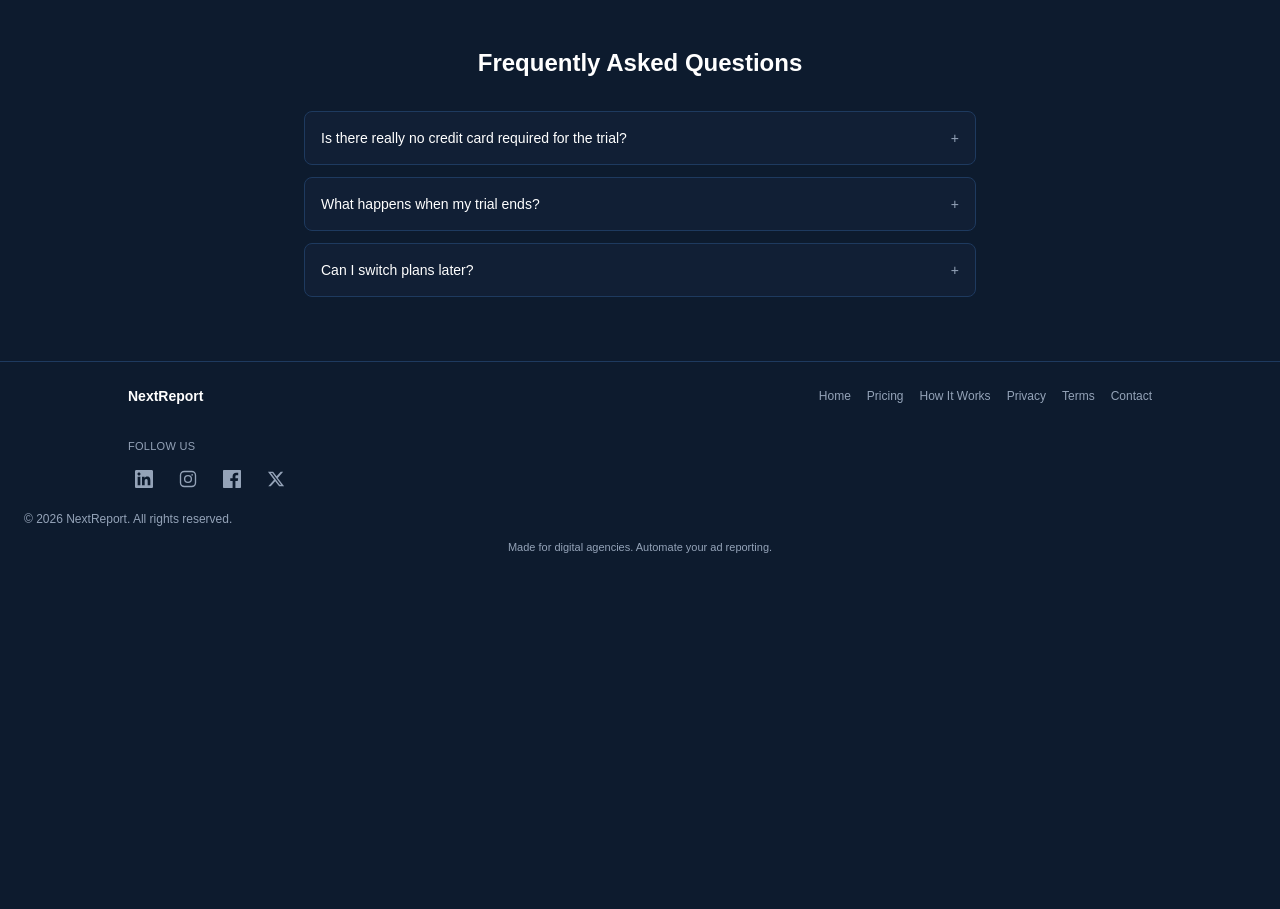
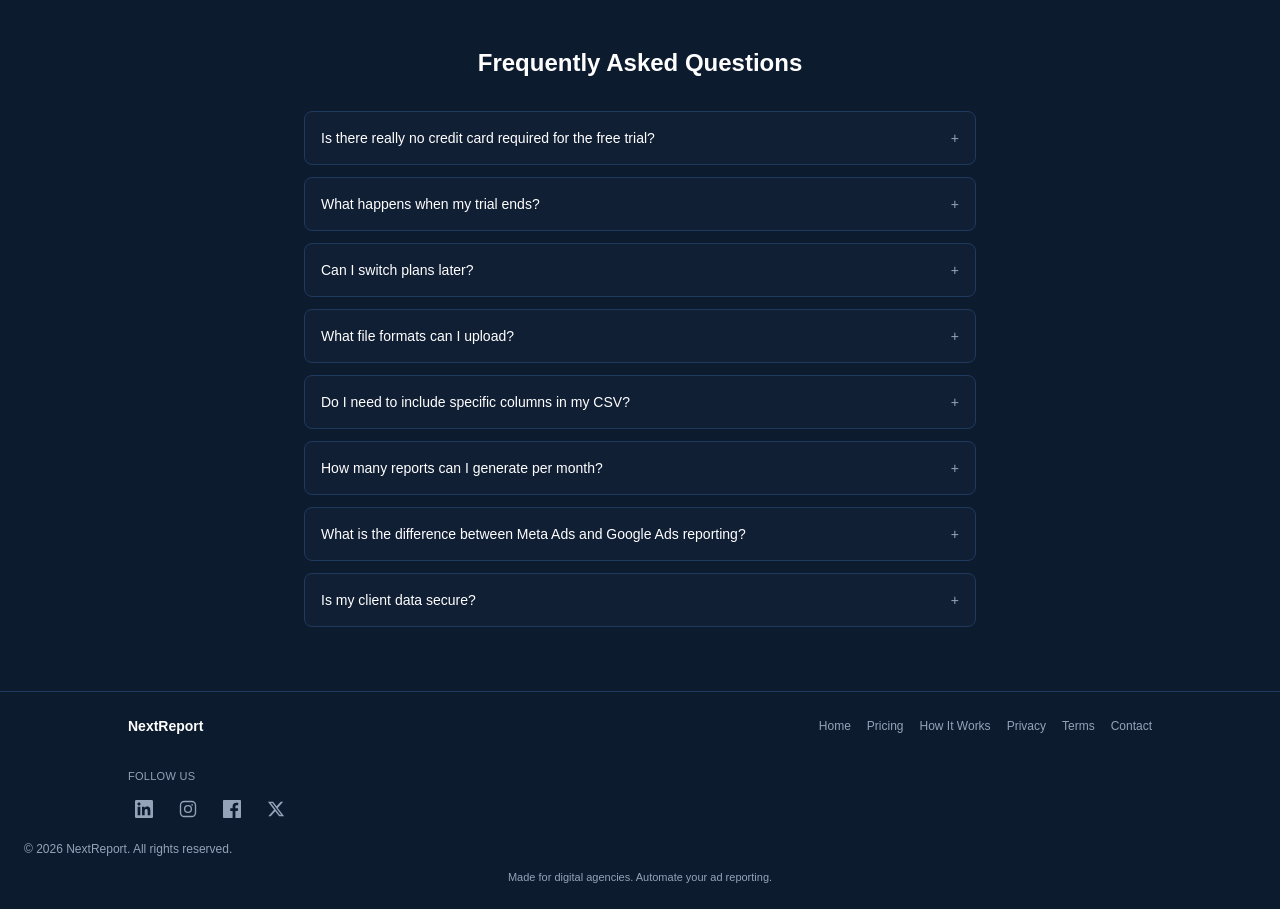
Before and after one commit to nextreport-app/NRE, a Next.js app: page /pricing in a window 1280 px wide. Shown: the part 1040-1949 px from the top of the page. Before the commit the page ends 1619 px from the top, so only its background shows below. Built offline with nearby package versions, Linux system fonts and the light colour scheme; no server answers.

Commit message:
Fix carousel reach figure and expand pricing FAQ to 8 questions

```diff
--- a/src/app/pricing/page.tsx
+++ b/src/app/pricing/page.tsx
@@ -12,16 +12,36 @@ export const metadata: Metadata = {
 
 const FAQS = [
   {
-    q: "Is there really no credit card required for the trial?",
-    a: "Correct. Sign up and get 7 days of full access with no payment details required. You only need to subscribe when your trial ends.",
+    q: "Is there really no credit card required for the free trial?",
+    a: "Correct. Sign up and get 7 days of full access with no payment details required. You only need to subscribe when your trial ends and you want to continue.",
   },
   {
     q: "What happens when my trial ends?",
-    a: "You will see a prompt to subscribe. If you choose not to subscribe, you will not be able to generate new reports but your account and client data stays safe.",
+    a: "You will see a prompt to subscribe. If you choose not to subscribe, you will not be able to generate new reports but your account and all your client data stays safe and accessible.",
   },
   {
     q: "Can I switch plans later?",
     a: "Yes. You can upgrade or downgrade at any time from your billing page. Changes take effect immediately.",
+  },
+  {
+    q: "What file formats can I upload?",
+    a: "NextReport accepts CSV, Excel (xlsx, xls), TSV, and TXT files. Download your report from Meta Ads Manager or Google Ads in any of these formats and upload directly — no conversion needed.",
+  },
+  {
+    q: "Do I need to include specific columns in my CSV?",
+    a: "For best results include: Campaign Name, Ad Set Name, Day, Result Type, Results, Amount Spent, Cost Per Result, CTR, CPC, Link Clicks, Reach, Impressions and Frequency. See our Download Guide for the exact steps to download the right format from Meta and Google Ads.",
+  },
+  {
+    q: "How many reports can I generate per month?",
+    a: "Unlimited on both plans. Generate as many reports as you need for as many clients as your plan allows — no per-report charges.",
+  },
+  {
+    q: "What is the difference between Meta Ads and Google Ads reporting?",
+    a: "Both use the same dark navy branded template and AI-written insights. The metrics shown adapt automatically to the platform — Meta shows reach, frequency, leads and link clicks while Google shows clicks, impressions, conversions and quality score.",
+  },
+  {
+    q: "Is my client data secure?",
+    a: "Yes. Your CSV data is processed on our servers and used only to generate your report. We do not store your raw campaign data after the report is generated. All data is transmitted over encrypted HTTPS connections.",
   },
 ];
 
--- a/src/components/home/report-preview-section.tsx
+++ b/src/components/home/report-preview-section.tsx
@@ -134,7 +134,7 @@ function MtdChartSlide() {
 
 const COMBINED_ROWS = [
   { month: "June 2026", spend: "$1,840", reach: "89,234", impressions: "198,441", ctr: "2.41%", cpc: "$1.23", leads: "187", cpl: "$9.84" },
-  { month: "July 1 - July 24 MTD", spend: "$366", reach: "—", impressions: "76,732", ctr: "2.93%", cpc: "$1.18", leads: "63", cpl: "$5.81" },
+  { month: "July 1 - July 24 MTD", spend: "$366", reach: "65,858", impressions: "76,732", ctr: "2.93%", cpc: "$1.18", leads: "63", cpl: "$5.81" },
 ];
 
 /** Slide 4 — Campaign Overview Combined Total. */
```
